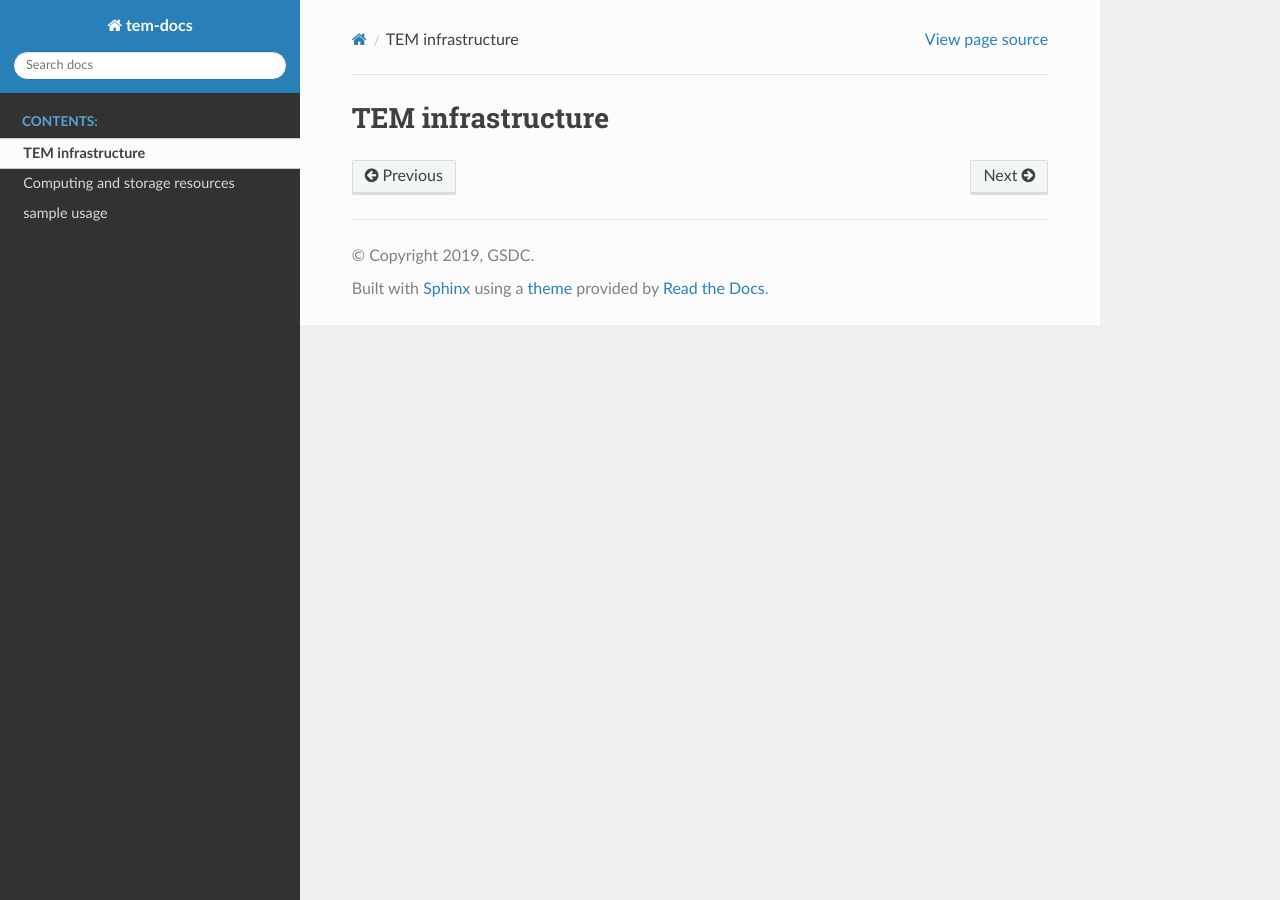
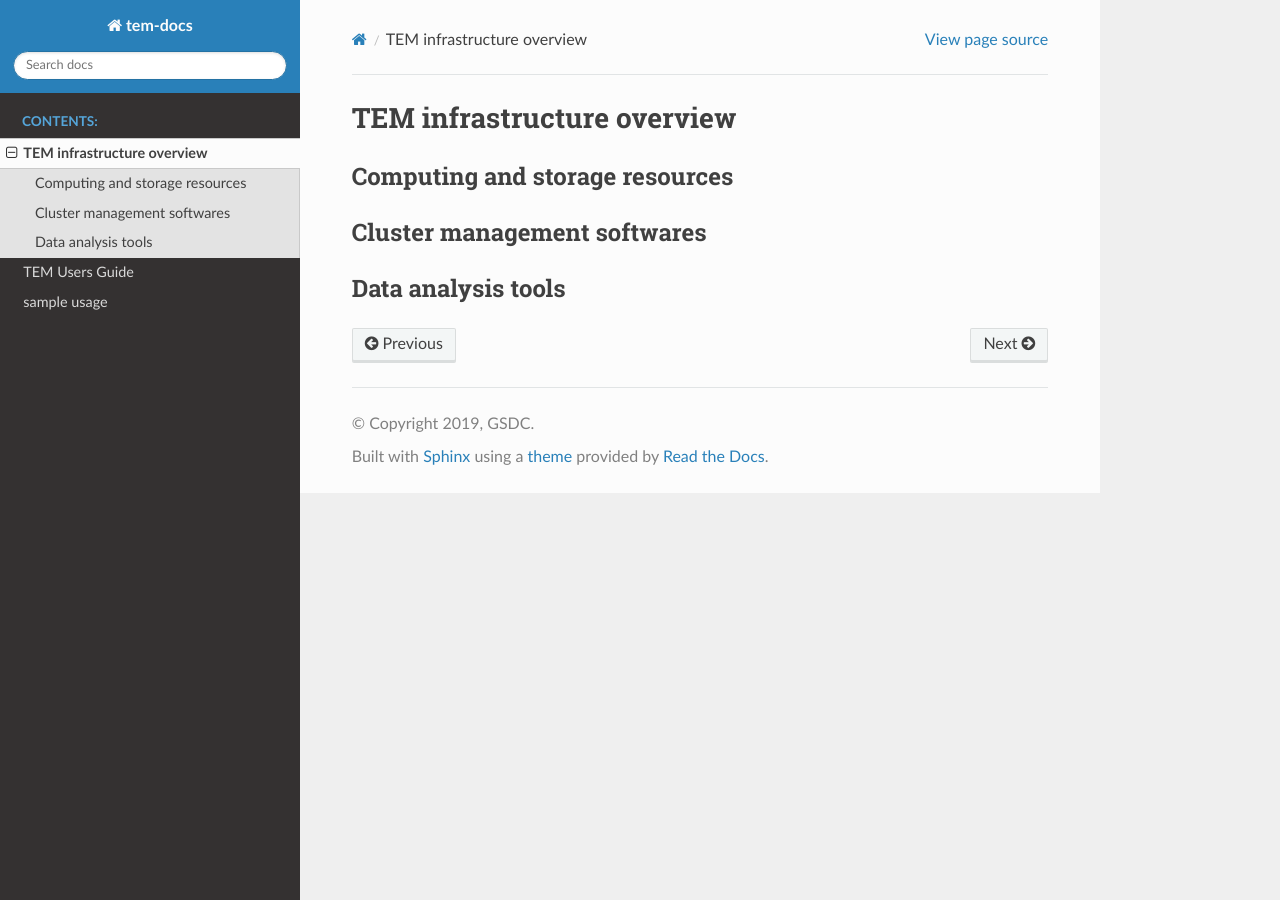
Before and after one commit to junglok/tem-docs, a Sphinx documentation site: the page built from docs/infrastructure.rst, in a window 1280 px wide. Built offline with Sphinx 7.4.7 and the Read the Docs theme 2.0.0, drawn with Linux system fonts in a browser that asks for light colours.

Commit message:
first commit

```diff
--- /dev/null
+++ b/docs/cluster.rst
@@ -0,0 +1,12 @@
+***************
+TEM Users Guide
+***************
+
+Accessing TEM service farm
+==========================
+
+Environment modules
+===================
+
+Job manager (OpenPBS)
+=====================
--- a/docs/index.rst
+++ b/docs/index.rst
@@ -11,7 +11,7 @@ Welcome to tem-docs's documentation!
    :caption: Contents:
 
    infrastructure.rst
-   cluster_sw.rst
+   cluster.rst
    sample usage <usage>
 
 Indices and tables
--- a/docs/infrastructure.rst
+++ b/docs/infrastructure.rst
@@ -1,4 +1,16 @@
 
-******************
-TEM infrastructure
-******************
+***************************
+TEM infrastructure overview
+***************************
+
+
+Computing and storage resources
+===============================
+
+
+Cluster management softwares
+============================
+
+
+Data analysis tools
+===================
```
